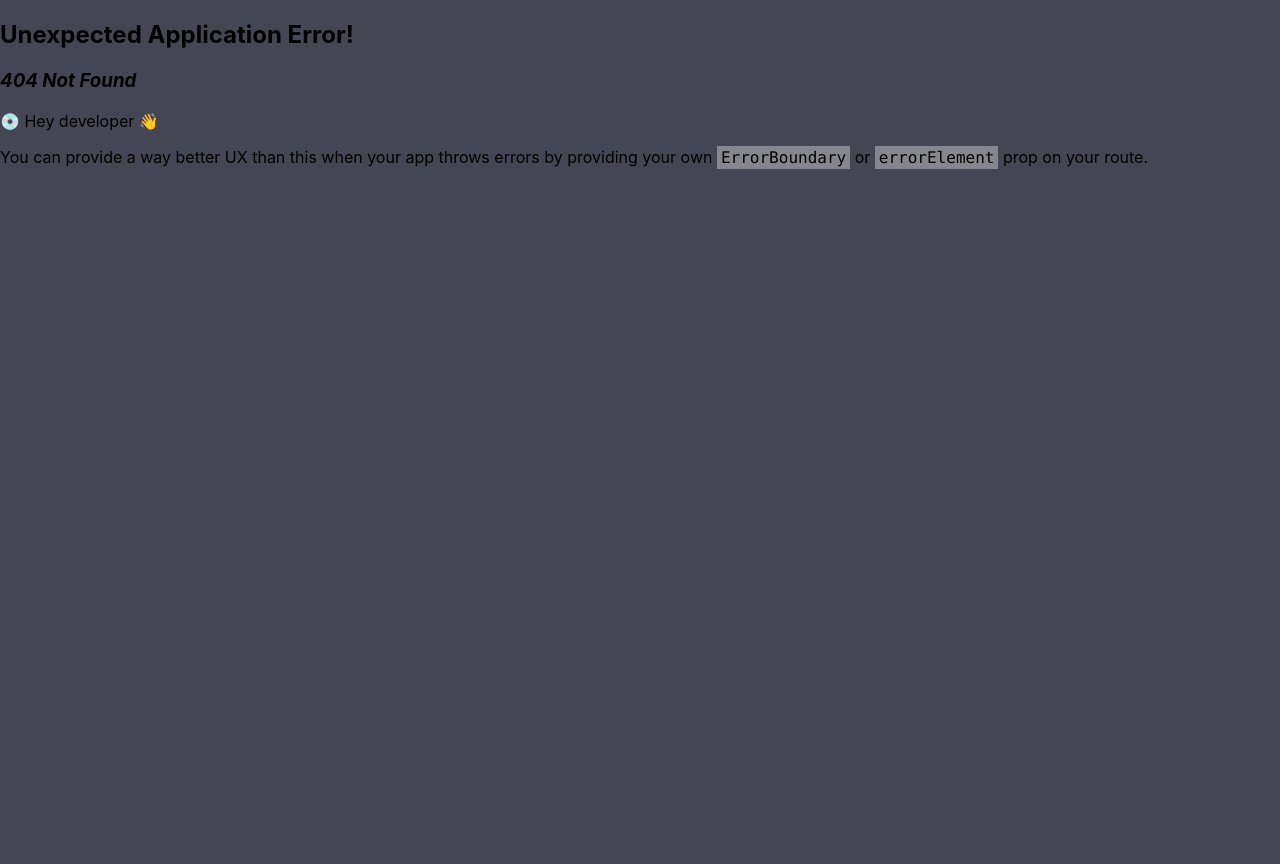
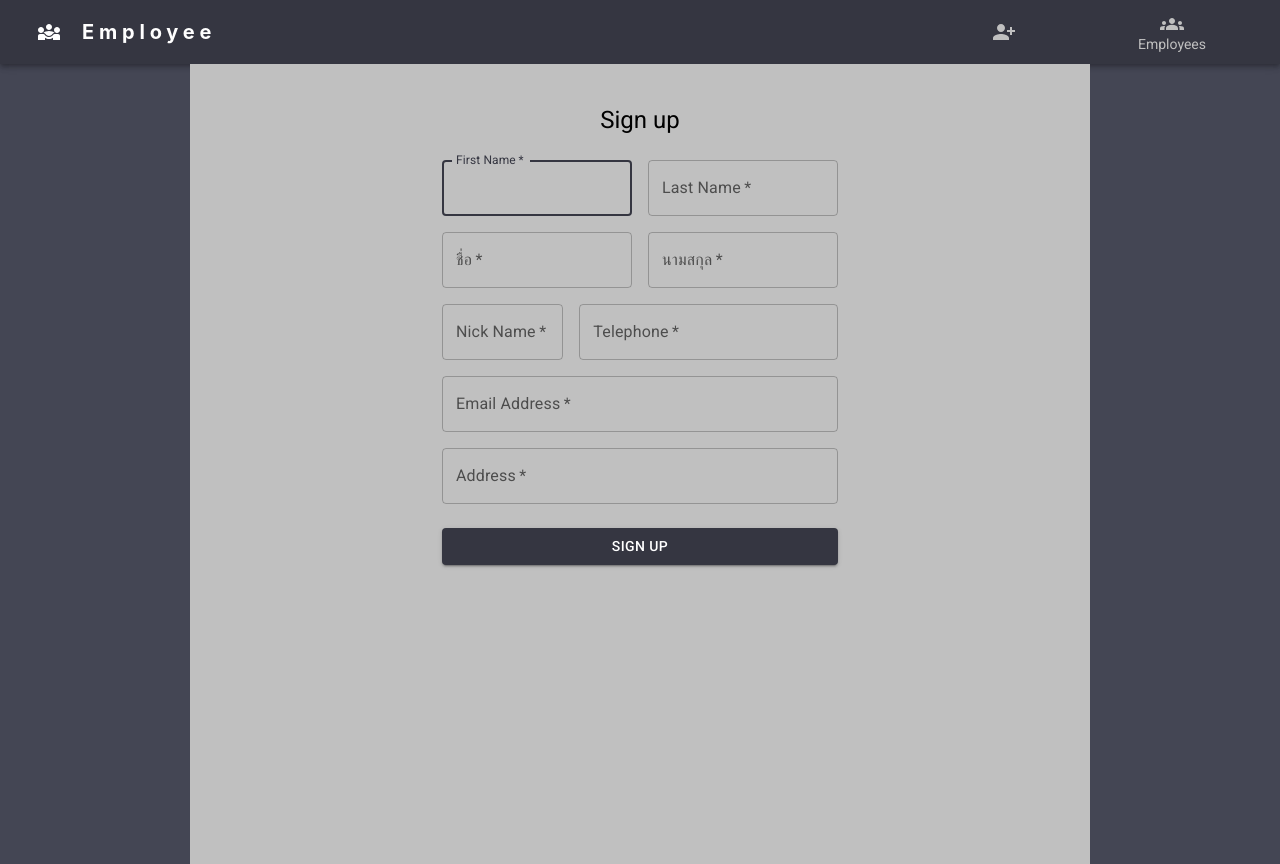
Before and after one commit to MomentTUM/react-employee, a React (Create React App) app: page /employee/register in a window 1280 px wide. Before the commit this address had no page. Before the commit the page ends 800 px from the top, so only its background shows below. Built offline with nearby package versions, Linux system fonts and the light colour scheme.

Commit message:
fnc getAllEmployee

```diff
--- a/package.json
+++ b/package.json
@@ -10,6 +10,8 @@
     "@testing-library/jest-dom": "^5.16.5",
     "@testing-library/react": "^13.4.0",
     "@testing-library/user-event": "^13.5.0",
+    "axios": "^1.4.0",
+    "dotenv": "^16.0.3",
     "express": "^4.18.2",
     "react": "^18.2.0",
     "react-dom": "^18.2.0",
--- a/src/App.js
+++ b/src/App.js
@@ -16,7 +16,7 @@ const theme = createTheme({
 function App() {
   return (
     <ThemeProvider theme={theme}>
-      <Router />
+      <Router/>
     </ThemeProvider>
   );
 }
--- /dev/null
+++ b/src/api.js
@@ -0,0 +1,19 @@
+import axios from "axios";
+const urlGetAll = "https://docker.geotalent.co.th/hr-qa/api/v1/employees";
+const headerKey = {
+  "x-api-key":
+    "eyJhbGciOiJIUzI1NiIsInR5cCI6IkpXVCJ9.eyJzeXN0ZW1OYW1lIjoiQURNSU4tR09ULUVNUC1BUEkiLCJyb2xlcyI6WyJBRE1JTiJdLCJpYXQiOjE2MTA2MzA2ODF9.dZc9c19zPf1o7E2VdCoRT97xvKvt0JNYwaE2eFT-DUI",
+};
+export const getAllEmployee = async () => {
+  try {
+    const response = await axios.get(
+      urlGetAll,
+      {
+        headers: headerKey,
+      }
+    );
+    return response.data.result;
+  } catch (error) {
+    console.log(error.response);
+  }
+};
--- a/src/component/EmployeeCard.js
+++ b/src/component/EmployeeCard.js
@@ -3,12 +3,17 @@ import Card from "@mui/material/Card";
 import CardContent from "@mui/material/CardContent";
 import CardMedia from "@mui/material/CardMedia";
 import Typography from "@mui/material/Typography";
-import { CardActionArea } from "@mui/material";
+import { Box, CardActionArea } from "@mui/material";
 
-export default function EmployeeCard() {
+export default function EmployeeCard({
+  empID,
+  firstNameEN,
+  lastNameEN,
+  nickName,
+}) {
   return (
     <Card sx={{ width: 200, height: 300, my: 2 }}>
-      <CardActionArea sx={{height:160}}>
+      <CardActionArea href="/employeeInfo/:id" sx={{ height: 160 }}>
         <CardMedia
           component="img"
           height="100%"
@@ -17,13 +22,13 @@ export default function EmployeeCard() {
         />
         <CardContent>
           <Typography gutterBottom variant="h6" component="div" lineHeight={1}>
-            id:0001
+            {empID}
           </Typography>
-          <Typography variant="body3" color="text.secondary">
-            <p>FirstName</p>
-            <p>LastName</p>
-            <p>nickName</p>
-          </Typography>
+          <Box variant="body3" color="text.secondary" fontSize={"12px"}>
+            <p>{firstNameEN}</p>
+            <p>{lastNameEN}</p>
+            <p>{nickName}</p>
+          </Box>
         </CardContent>
       </CardActionArea>
     </Card>
--- a/src/component/Header.js
+++ b/src/component/Header.js
@@ -1,4 +1,5 @@
 import { useState } from "react";
+import { useNavigate } from "react-router-dom";
 import { AppBar, Toolbar, Typography, Container } from "@mui/material";
 import BottomNavigation from "@mui/material/BottomNavigation";
 import BottomNavigationAction from "@mui/material/BottomNavigationAction";
@@ -7,10 +8,17 @@ import PersonAddAlt1Icon from "@mui/icons-material/PersonAddAlt1";
 import Diversity3Icon from "@mui/icons-material/Diversity3";
 
 export default function Header() {
+  const navigate = useNavigate();
   const [value, setValue] = useState("employees");
 
   const handleChange = (event, newValue) => {
     setValue(newValue);
+  };
+  const handleClickRegister = () => {
+    navigate("employee/register");
+  };
+  const handleClickEmployees = () => {
+    navigate("/");
   };
 
   return (
@@ -24,7 +32,6 @@ export default function Header() {
             variant="h6"
             noWrap
             component="a"
-            href="/"
             sx={{
               mr: 2,
               display: { xs: "none", md: "flex" },
@@ -48,11 +55,13 @@ export default function Header() {
             onChange={handleChange}
           >
             <BottomNavigationAction
+              onClick={handleClickRegister}
               label={<span style={{ color: "silver" }}>Register</span>}
               value="register"
               icon={<PersonAddAlt1Icon style={{ color: "silver" }} />}
             />
             <BottomNavigationAction
+              onClick={handleClickEmployees}
               label={<span style={{ color: "silver" }}>Employees</span>}
               value="employees"
               icon={<GroupsIcon style={{ color: "silver" }} />}
--- a/src/index.js
+++ b/src/index.js
@@ -6,9 +6,9 @@ import reportWebVitals from './reportWebVitals';
 
 const root = ReactDOM.createRoot(document.getElementById('root'));
 root.render(
-  <React.StrictMode>
+  // <React.StrictMode>
     <App />
-  </React.StrictMode>
+  // </React.StrictMode>
 );
 
 // If you want to start measuring performance in your app, pass a function
--- a/src/pages/HomePage.js
+++ b/src/pages/HomePage.js
@@ -1,17 +1,62 @@
 import React from "react";
-import EmployeeCard from "../component/EmployeeCard"
+import { useState, useEffect } from "react";
+import Card from "@mui/material/Card";
+import CardContent from "@mui/material/CardContent";
+import CardMedia from "@mui/material/CardMedia";
+import Typography from "@mui/material/Typography";
+import { Box, CardActionArea } from "@mui/material";
+// import axios from "axios";
+// import { getAllEmployee } from "../api";
+import EmployeeCard from "../component/EmployeeCard";
 
+import * as api from "../api";
 export default function HomePage() {
+  const [employees, setEmployees] = useState([]);
+  useEffect(() => {
+    const asyncFn = async () => {
+      const res = await api.getAllEmployee();
+      setEmployees(res);
+    };
+    asyncFn();
+  }, []);
+  // useEffect(async()=>{
+  //   const response = await getAllEmployee();
+  //   setEmployees(response.data.result);
+  // },[])
   return (
     <>
-      <EmployeeCard />
-      <EmployeeCard />
-      <EmployeeCard />
-      <EmployeeCard />
-      <EmployeeCard />
-      <EmployeeCard />
-      <EmployeeCard />
-      <EmployeeCard />
+      {/* {employees?.map((el) => (
+        <Card key={el.id} sx={{ width: 200, height: 300, my: 2 }}>
+        <CardActionArea href="/employeeInfo/:id" sx={{height:160}}>
+          <CardMedia
+            component="img"
+            height="100%"
+            image="https://picsum.photos/1000"
+            alt="test"
+          />
+          <CardContent>
+            <Typography gutterBottom variant="h6" component="div" lineHeight={1}>
+              {el.empID}
+            </Typography>
+            <Box variant="body3" color="text.secondary" fontSize={"12px"}>
+              <p>{el.firstNameEN}</p>
+              <p>{el.lastNameEN}</p>
+              <p>{el.nickName}</p>
+            </Box>
+          </CardContent>
+        </CardActionArea>
+      </Card>
+      ))} */}
+      {employees.map((el) => (
+        <div key={el.id}>
+          <EmployeeCard
+            empID={el.empID}
+            firstNameEN={el.firstNameEN}
+            lastNameEN={el.lastNameEN}
+            nickName={el.nickName}
+          />
+        </div>
+      ))}
     </>
   );
 }
--- a/src/pages/RegisterPage.js
+++ b/src/pages/RegisterPage.js
@@ -1,10 +1,6 @@
 import * as React from 'react';
 import Button from '@mui/material/Button';
-import CssBaseline from '@mui/material/CssBaseline';
 import TextField from '@mui/material/TextField';
-import FormControlLabel from '@mui/material/FormControlLabel';
-import Checkbox from '@mui/material/Checkbox';
-import Link from '@mui/material/Link';
 import Grid from '@mui/material/Grid';
 import Box from '@mui/material/Box';
 import Typography from '@mui/material/Typography';
@@ -15,7 +11,6 @@ export default function RegisterPage() {
       <Container component="main" maxWidth="xs">
         <Box
           sx={{
-            marginTop: 8,
             display: "flex",
             flexDirection: "column",
             alignItems: "center",
@@ -52,7 +47,47 @@ export default function RegisterPage() {
                   autoComplete="family-name"
                 />
               </Grid>
-              <Grid item xs={12}>
+              <Grid item xs={12} sm={6}>
+                <TextField
+                  autoComplete="given-name"
+                  name="firstNameTH"
+                  required
+                  fullWidth
+                  id="firstNameTH"
+                  label="ชื่อ"
+                />
+              </Grid>
+              <Grid item xs={12} sm={6}>
+                <TextField
+                  required
+                  fullWidth
+                  id="lastNameTH"
+                  name="lastNameTH"
+                  label="นามสกุล"
+                  autoComplete="family-name"
+                />
+              </Grid>
+              <Grid item xs={12} sm={4}>
+                <TextField
+                  autoComplete="given-name"
+                  name="nickName"
+                  required
+                  fullWidth
+                  id="nickName"
+                  label="Nick Name"
+                />
+              </Grid>
+              <Grid item xs={12} sm={8}>
+                <TextField
+                  required
+                  fullWidth
+                  id="telephone"
+                  name="telephone"
+                  label="Telephone"
+                  autoComplete="telephone"
+                />
+              </Grid>
+              <Grid item xs={12} >
                 <TextField
                   required
                   fullWidth
@@ -66,19 +101,10 @@ export default function RegisterPage() {
                 <TextField
                   required
                   fullWidth
-                  name="password"
-                  label="Password"
-                  type="password"
-                  id="password"
-                  autoComplete="new-password"
-                />
-              </Grid>
-              <Grid item xs={12}>
-                <FormControlLabel
-                  control={
-                    <Checkbox value="allowExtraEmails" color="primary" />
-                  }
-                  label="I want to receive inspiration, marketing promotions and updates via email."
+                  name="address"
+                  label="Address"
+                  type="address"
+                  id="address"
                 />
               </Grid>
             </Grid>
@@ -90,13 +116,6 @@ export default function RegisterPage() {
             >
               Sign Up
             </Button>
-            <Grid container justifyContent="flex-end">
-              <Grid item>
-                <Link href="#" variant="body2">
-                  Already have an account? Sign in
-                </Link>
-              </Grid>
-            </Grid>
           </Box>
         </Box>
       </Container>
```
Also changed, not shown: src/routes/Router.js (+4 -4 lines), src/pages/EmployeeInfoPage.js (renamed from src/pages/EmployeeInfo.js), 1 other file (tests, documents, lock files or other folders).
